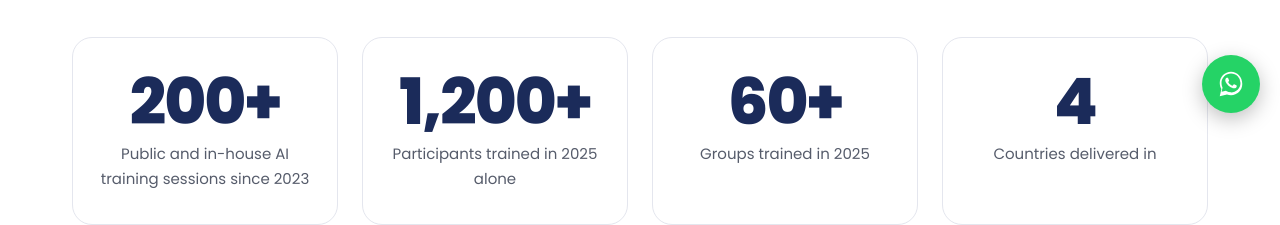
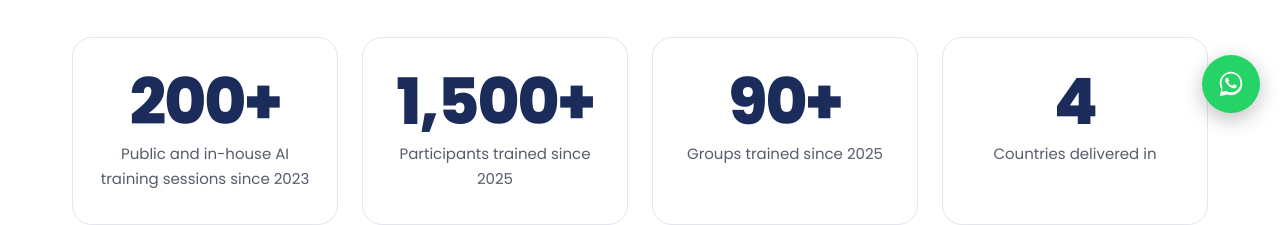
Before and after one commit to franklinstyne/franklinstyne.github.io, a plain HTML site: page trainings.html in a window 1280 px wide. Shown: the part 607-832 px from the top of the page. Drawn offline with Linux system fonts and the light colour scheme.

Commit message:
Update Trainings stats: 1,500+ participants and 90+ groups since 2025
Co-Authored-By: Claude Opus 5.5 <noreply@anthropic.com>
Claude-Session: https://claude.ai/code/session_01Sv9kF7jqGVR5TiiruduFKp

```diff
--- a/trainings.html
+++ b/trainings.html
@@ -45,8 +45,8 @@
   <div class="wrap">
     <dl class="stat-band four">
       <div class="stat-tile"><dt class="label">Public and in-house AI training sessions since 2023</dt><dd class="num">200+</dd></div>
-      <div class="stat-tile"><dt class="label">Participants trained in 2025 alone</dt><dd class="num">1,200+</dd></div>
-      <div class="stat-tile"><dt class="label">Groups trained in 2025</dt><dd class="num">60+</dd></div>
+      <div class="stat-tile"><dt class="label">Participants trained since 2025</dt><dd class="num">1,500+</dd></div>
+      <div class="stat-tile"><dt class="label">Groups trained since 2025</dt><dd class="num">90+</dd></div>
       <div class="stat-tile"><dt class="label">Countries delivered in</dt><dd class="num">4</dd></div>
     </dl>
     <p class="country-line">Malaysia<span aria-hidden="true">|</span>Brunei<span aria-hidden="true">|</span>Indonesia<span aria-hidden="true">|</span>India</p>
```
